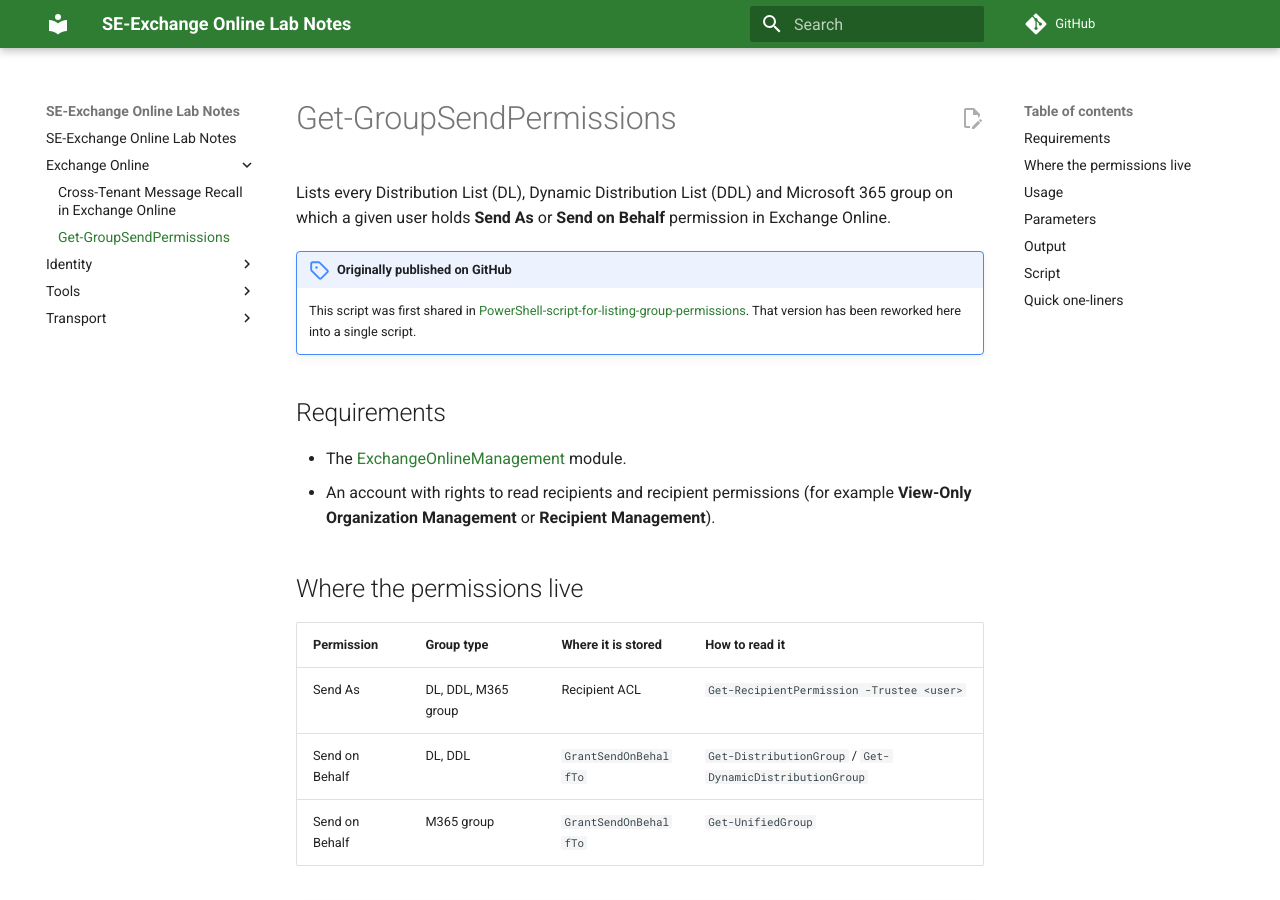
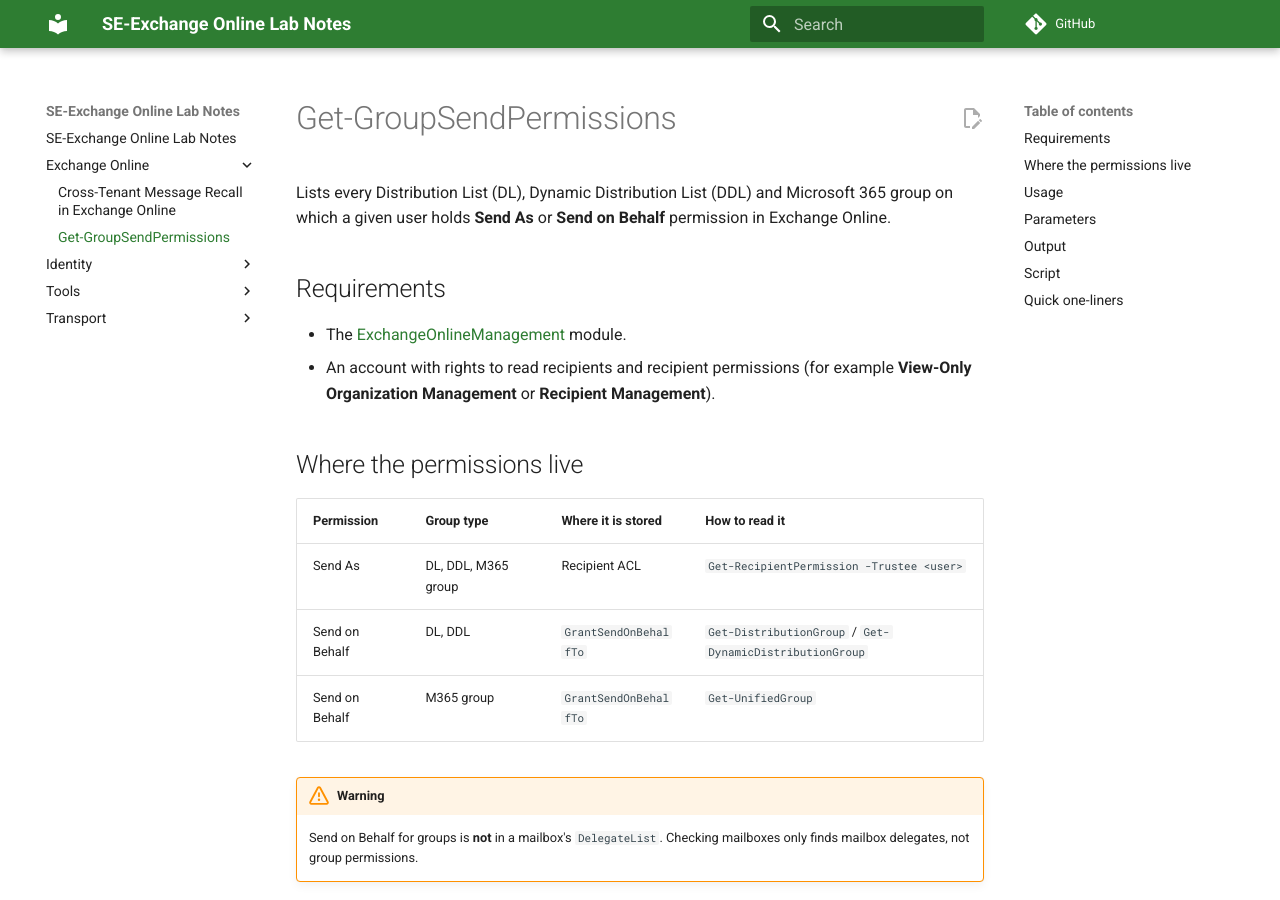
Before and after one commit to jeanpaulnk/JPN365Labs, an MkDocs documentation site: the page built from docs/Exchange-Online/Get-GroupSendPermissions.md, in a window 1280 px wide and 900 px high. Built offline with MkDocs 1.6.1 and Material for MkDocs 9.7.7, drawn with Linux system fonts in a browser that asks for light colours; comment, search, counter and statistics services are not loaded.

Commit message:
Update Get-GroupSendPermissions documentation
Removed note about the original publication of the script.

```diff
--- a/docs/Exchange-Online/Get-GroupSendPermissions.md
+++ b/docs/Exchange-Online/Get-GroupSendPermissions.md
@@ -1,9 +1,6 @@
 # Get-GroupSendPermissions
 
 Lists every Distribution List (DL), Dynamic Distribution List (DDL) and Microsoft 365 group on which a given user holds **Send As** or **Send on Behalf** permission in Exchange Online.
-
-!!! note "Originally published on GitHub"
-    This script was first shared in [PowerShell-script-for-listing-group-permissions](https://github.com/jeanpaulnk/PowerShell-script-for-listing-group-permissions). That version has been reworked here into a single script.
 
 ## Requirements
 
```
